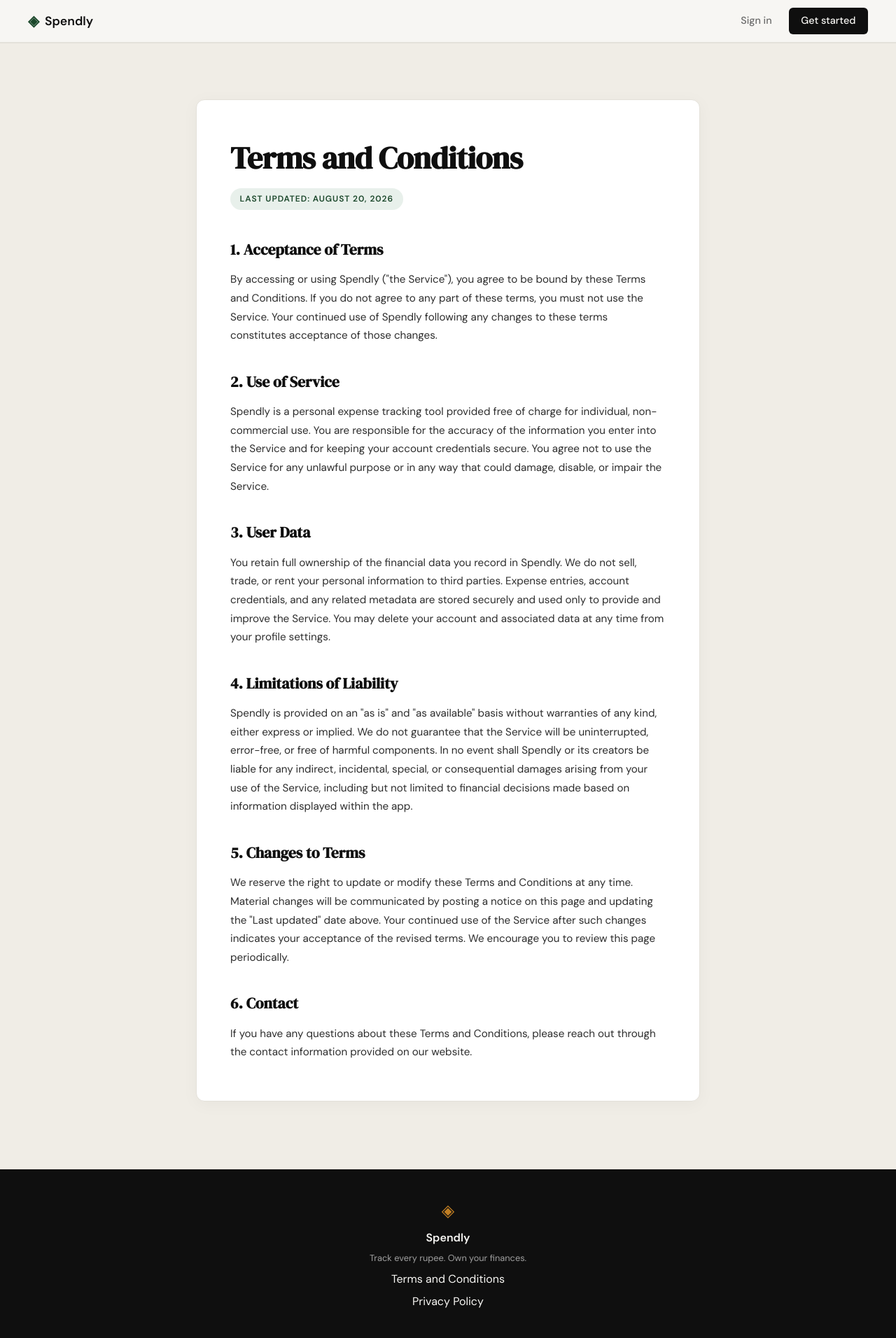
After one commit to Ankan226/Spendly-claude-code, a Flask app: page /terms in a window 1280 px wide. The commit adds this page. Shown: the whole page at 70% size. Run offline with Flask 3, Linux system fonts and the light colour scheme.

Commit message:
landing: add terms and conditions page and route

```diff
--- a/app.py
+++ b/app.py
@@ -20,6 +20,11 @@ def register():
 @app.route("/login")
 def login():
     return render_template("login.html")
+
+
+@app.route("/terms")
+def terms():
+    return render_template("terms.html")
 
 
 # ------------------------------------------------------------------ #
--- a/static/css/style.css
+++ b/static/css/style.css
@@ -555,6 +555,75 @@ a {
 }
 
 /* ------------------------------------------------------------------ */
+/* Legal pages (terms, privacy)                                        */
+/* ------------------------------------------------------------------ */
+
+.legal-page {
+  background: var(--paper-warm);
+  padding: 5rem 2rem 6rem;
+  border-top: 1px solid var(--border);
+  border-bottom: 1px solid var(--border);
+}
+
+.legal-inner {
+  max-width: 720px;
+  margin: 0 auto;
+  background: var(--paper-card);
+  border: 1px solid var(--border);
+  border-radius: var(--radius-md);
+  padding: 3rem 3rem 3.5rem;
+  box-shadow: 0 4px 24px rgba(0, 0, 0, 0.04);
+}
+
+.legal-title {
+  font-family: var(--font-display);
+  font-size: clamp(2rem, 4vw, 2.75rem);
+  color: var(--ink);
+  letter-spacing: -0.01em;
+  margin-bottom: 0.5rem;
+}
+
+.legal-updated {
+  display: inline-block;
+  font-size: 0.75rem;
+  font-weight: 600;
+  letter-spacing: 0.08em;
+  text-transform: uppercase;
+  color: var(--accent);
+  background: var(--accent-light);
+  padding: 0.35rem 0.85rem;
+  border-radius: 999px;
+  margin-bottom: 2.5rem;
+}
+
+.legal-section {
+  margin-bottom: 2.25rem;
+}
+
+.legal-section:last-child {
+  margin-bottom: 0;
+}
+
+.legal-section h2 {
+  font-family: var(--font-display);
+  font-size: 1.35rem;
+  color: var(--ink);
+  margin-bottom: 0.75rem;
+}
+
+.legal-section p {
+  font-size: 0.95rem;
+  color: var(--ink-soft);
+  line-height: 1.75;
+}
+
+@media (max-width: 600px) {
+  .legal-inner {
+    padding: 2rem 1.5rem 2.5rem;
+  }
+}
+
+/* ------------------------------------------------------------------ */
 /* Responsive                                                          */
 /* ------------------------------------------------------------------ */
 
--- a/templates/base.html
+++ b/templates/base.html
@@ -38,7 +38,7 @@
       <span class="brand-icon">◈</span>
       <span class="footer-name">Spendly</span>
       <p class="footer-copy">Track every rupee. Own your finances.</p>
-      <a href="#">Terms and Conditions</a>
+      <a href="{{ url_for('terms') }}">Terms and Conditions</a>
       <a href="#">Privacy Policy</a>
     </div>
   </footer>
--- /dev/null
+++ b/templates/terms.html
@@ -0,0 +1,83 @@
+{% extends "base.html" %}
+
+{% block title %}Terms and Conditions — Spendly{% endblock %}
+
+{% block content %}
+
+<section class="legal-page">
+  <div class="legal-inner">
+    <h1 class="legal-title">Terms and Conditions</h1>
+    <p class="legal-updated">Last updated: August 20, 2026</p>
+
+    <section class="legal-section">
+      <h2>1. Acceptance of Terms</h2>
+      <p>
+        By accessing or using Spendly ("the Service"), you agree to be bound
+        by these Terms and Conditions. If you do not agree to any part of
+        these terms, you must not use the Service. Your continued use of
+        Spendly following any changes to these terms constitutes acceptance
+        of those changes.
+      </p>
+    </section>
+
+    <section class="legal-section">
+      <h2>2. Use of Service</h2>
+      <p>
+        Spendly is a personal expense tracking tool provided free of charge
+        for individual, non-commercial use. You are responsible for the
+        accuracy of the information you enter into the Service and for
+        keeping your account credentials secure. You agree not to use the
+        Service for any unlawful purpose or in any way that could damage,
+        disable, or impair the Service.
+      </p>
+    </section>
+
+    <section class="legal-section">
+      <h2>3. User Data</h2>
+      <p>
+        You retain full ownership of the financial data you record in
+        Spendly. We do not sell, trade, or rent your personal information
+        to third parties. Expense entries, account credentials, and any
+        related metadata are stored securely and used only to provide and
+        improve the Service. You may delete your account and associated
+        data at any time from your profile settings.
+      </p>
+    </section>
+
+    <section class="legal-section">
+      <h2>4. Limitations of Liability</h2>
+      <p>
+        Spendly is provided on an "as is" and "as available" basis without
+        warranties of any kind, either express or implied. We do not
+        guarantee that the Service will be uninterrupted, error-free, or
+        free of harmful components. In no event shall Spendly or its
+        creators be liable for any indirect, incidental, special, or
+        consequential damages arising from your use of the Service,
+        including but not limited to financial decisions made based on
+        information displayed within the app.
+      </p>
+    </section>
+
+    <section class="legal-section">
+      <h2>5. Changes to Terms</h2>
+      <p>
+        We reserve the right to update or modify these Terms and Conditions
+        at any time. Material changes will be communicated by posting a
+        notice on this page and updating the "Last updated" date above.
+        Your continued use of the Service after such changes indicates
+        your acceptance of the revised terms. We encourage you to review
+        this page periodically.
+      </p>
+    </section>
+
+    <section class="legal-section">
+      <h2>6. Contact</h2>
+      <p>
+        If you have any questions about these Terms and Conditions, please
+        reach out through the contact information provided on our website.
+      </p>
+    </section>
+  </div>
+</section>
+
+{% endblock %}
```
